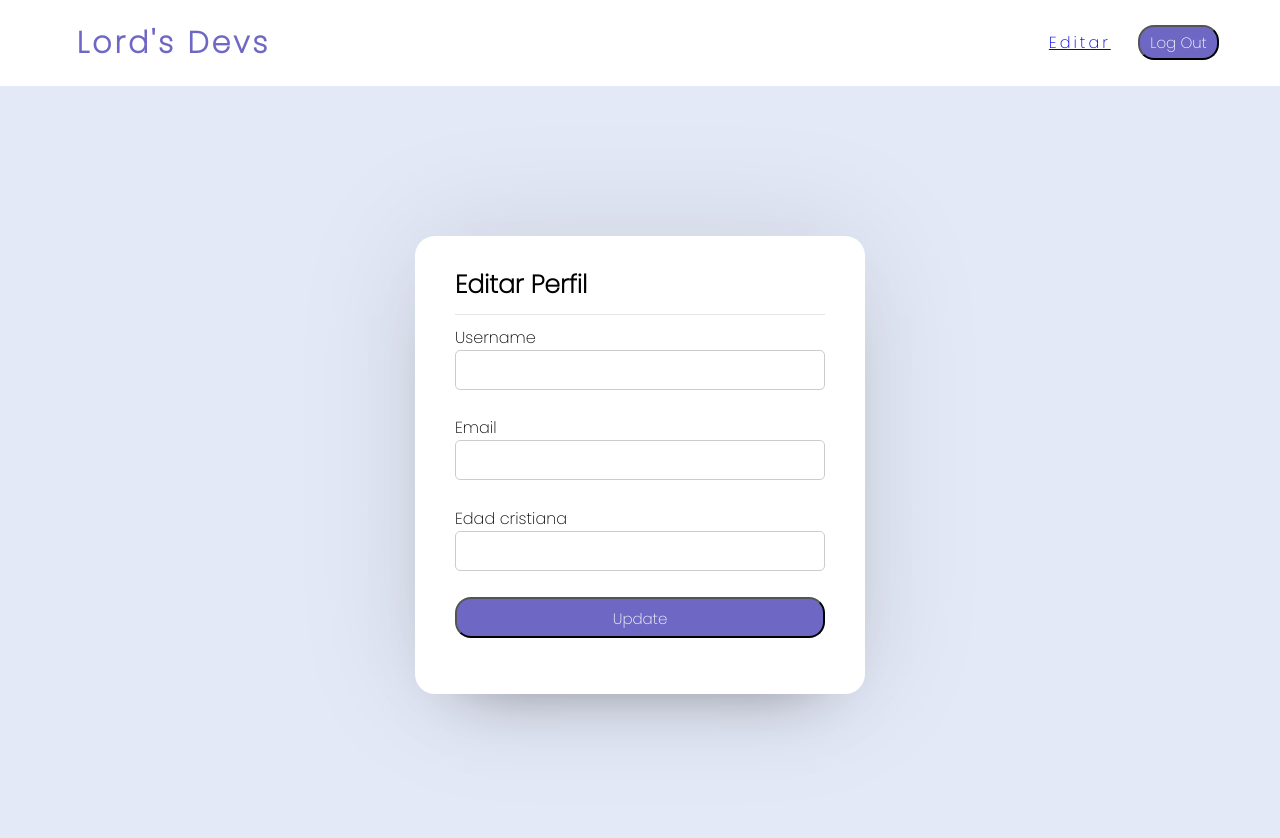
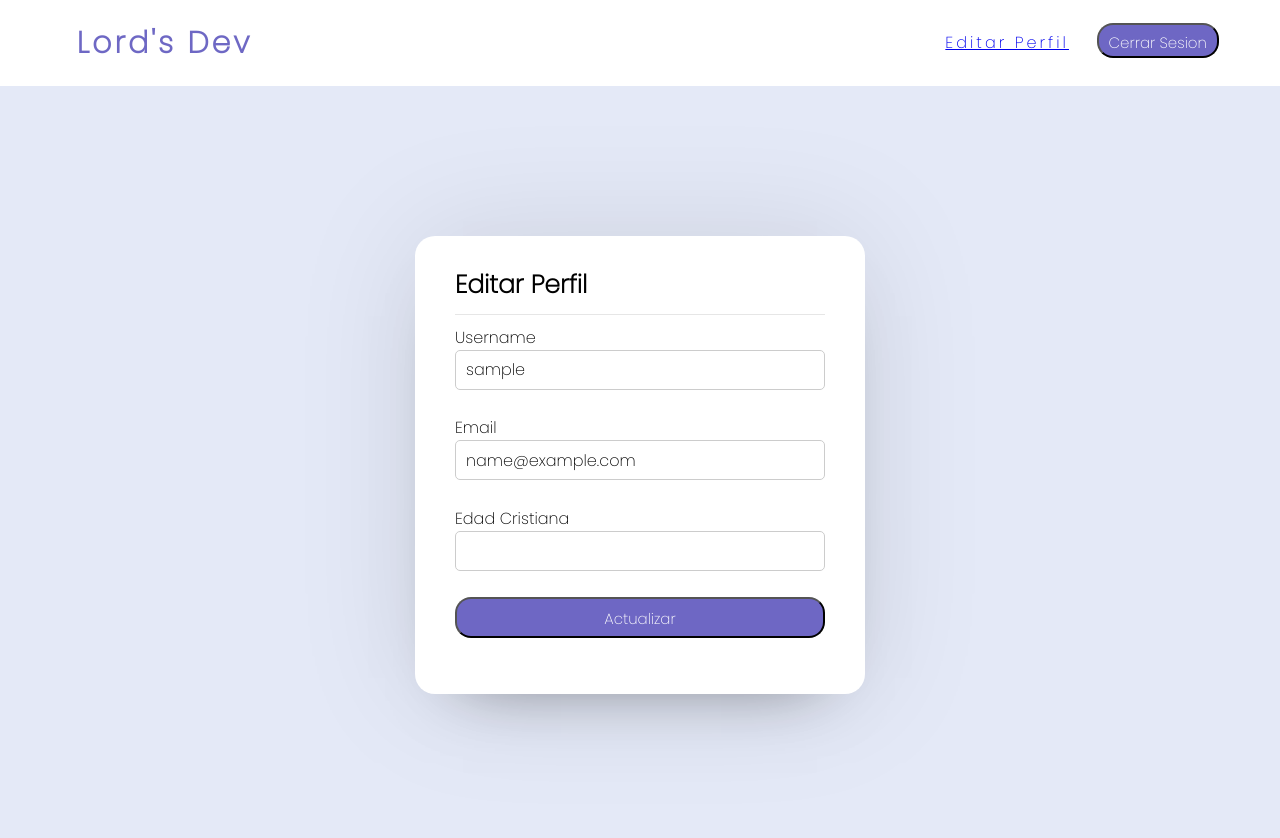
Before and after one commit to MenWic/Log-In-Website, a PHP site: page /app/views/edit.php in a window 1280 px wide. Run offline with PHP 8.4, Linux system fonts and the light colour scheme; the visitor is signed in with stand-in values (Sample User, id 1).

Commit message:
Log in funcional y edicion de perfil y logout (Listo)

```diff
--- a/Log-in/app/views/edit.php
+++ b/Log-in/app/views/edit.php
@@ -1,53 +1,90 @@
+<?php
+session_start();
+
+include("../models/config.php");
+if (!isset($_SESSION['valid'])) {
+    header("Location: index.php");
+}
+?>
 <!DOCTYPE html>
 <html lang="en">
 
 <head>
     <meta charset="UTF-8">
+    <meta http-equiv="X-UA-Compatible" content="IE=edge">
     <meta name="viewport" content="width=device-width, initial-scale=1.0">
     <link rel="stylesheet" href="../../assets/css/form-style.css">
     <link rel="stylesheet" href="../../assets/css/home-style.css">
-    <title>Edit Profile</title>
+    <title>Editar Perfil</title>
 </head>
 
 <body>
     <div class="nav">
         <div class="logo">
-            <p><a href="../views/home.php">Lord's Devs</a></p>
+            <p><a href="home.php">Lord's Dev</a></p>
         </div>
 
         <div class="right-links">
-            <a href="edit.php">Editar</a>
-            <a href="../controllers/log-out.php">
-                <button class="btn">Log Out</button>
-            </a>
+            <a href="#">Editar Perfil</a>
+            <a href="../controllers/log-out.php"> <button class="btn">Cerrar Sesion</button> </a>
         </div>
     </div>
     <div class="container">
         <div class="box form-box">
+            <?php
+            if (isset($_POST['submit'])) {
+                $username = $_POST['username'];
+                $email = $_POST['email'];
+                $age = $_POST['age'];
+                $id = $_SESSION['id'];
+
+                $edit_query = mysqli_query($con, "UPDATE users SET Username='$username', Email='$email', Age='$age' WHERE Id=$id ") or die("error occurred");
+
+                if ($edit_query) {
+                    echo "<div class='message'>
+                            <p>Perfil actualizado!</p>
+                        </div> <br>";
+                    echo "<a href='home.php'><button class='btn'>Ir a Home</button>";
+
+                }
+            } else {
+
+                $id = $_SESSION['id'];
+                $query = mysqli_query($con, "SELECT*FROM users WHERE Id=$id ");
+
+                while ($result = mysqli_fetch_assoc($query)) {
+                    $res_Uname = $result['Username'];
+                    $res_Email = $result['Email'];
+                    $res_Age = $result['Age'];
+                }
+
+                ?>
                 <header>Editar Perfil</header>
-            <form action="" class="post">
-
+                <form action="" method="post">
                     <div class="field input">
                         <label for="username">Username</label>
-                    <input type="text" name="username" id="username" autocomplete="off" required>
+                        <input type="text" name="username" id="username" value="<?php echo $res_Uname; ?>" autocomplete="off" required>
                     </div>
 
                     <div class="field input">
                         <label for="email">Email</label>
-                    <input type="email" name="email" id="email" autocomplete="off" required>
+                        <input type="text" name="email" id="email" value="<?php echo $res_Email; ?>" autocomplete="off"
+                            required>
                     </div>
 
                     <div class="field input">
-                    <label for="age">Edad cristiana</label>
-                    <input type="number" name="age" id="age" autocomplete="off" required>
+                        <label for="age">Edad Cristiana</label>
+                        <input type="number" name="age" id="age" value="<?php echo $res_Age; ?>" autocomplete="off"
+                            required>
                     </div>
 
                     <div class="field">
-                    <input type="submit" class="btn" name="submit" value="Update">
+
+                        <input type="submit" class="btn" name="submit" value="Actualizar" required>
                     </div>
-
                 </form>
             </div>
+        <?php } ?>
     </div>
 </body>
 
--- a/Log-in/index.php
+++ b/Log-in/index.php
@@ -26,10 +26,11 @@ session_start();
                 $row = mysqli_fetch_assoc($result);
 
                 if (is_array($row) && !empty($row)) {
-                    $_SESSION['email'] = $row['Email']; //El 'valid' estaba mal, era 'email'
+                    $_SESSION['email'] = $row['Email'];
                     $_SESSION['username'] = $row['Username'];
                     $_SESSION['age'] = $row['Age'];
                     $_SESSION['id'] = $row['Id'];
+                    $_SESSION['valid'] = $row['Email']; //El 'valid' estaba mal al inicio, era 'email'
                 } else {
 
                     echo "<div class='message'>
```
Lines whose indentation alone changed are shown as unchanged.
